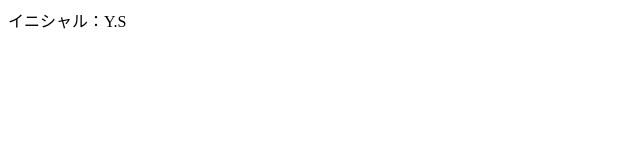
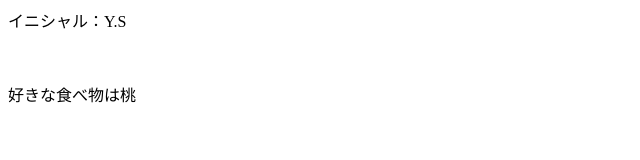
Before and after one commit to cellpro-Ohmi/Sayapibox, a plain HTML site: page index.html in a window 1280 px wide. Shown: the whole page, without its empty margins (0-640 px from the left). Drawn offline with Linux system fonts and the light colour scheme.

Commit message:
Update index.html

```diff
--- a/index.html
+++ b/index.html
@@ -3,5 +3,7 @@
 </head>
 <body>
 <p>イニシャル：Y.S</p>
+<br>
+<p>好きな食べ物は桃</p>
 </body>
 </html>
```
